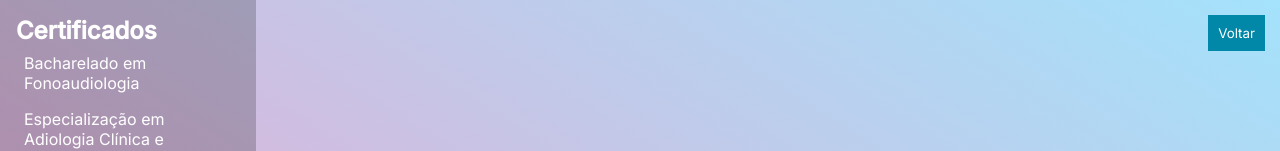
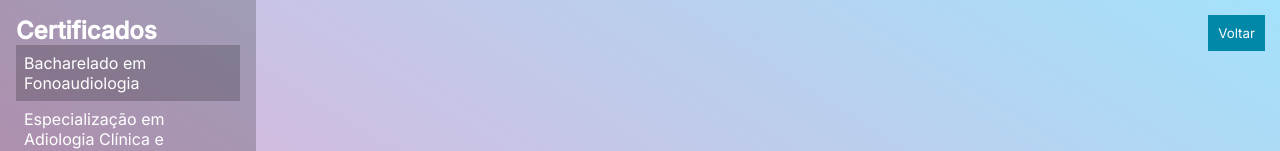
Before and after one commit to MoraesGil/colodefono, a React (Vite) app: page /certificates/1 in a window 1280 px wide. Shown: the top 151 px of the page. Built offline with nearby package versions, Linux system fonts and the light colour scheme.

Commit message:
refactor: remove id to params

```diff
--- a/src/components/CertificateMenu/CertificateMenu.tsx
+++ b/src/components/CertificateMenu/CertificateMenu.tsx
@@ -18,17 +18,15 @@ import { FaCircleArrowLeft, FaCircleArrowRight } from "react-icons/fa6";
 interface CertificateMenuProps {
   lengthArray: number;
   label: any;
-  id: any;
   organizedCertificateKeys: string[];
 }
 
 const CertificateMenu: React.FC<CertificateMenuProps> = ({
   lengthArray,
   label,
-  id,
   organizedCertificateKeys,
 }) => {
-  const [currentCertificate, setCurrentCertificate] = useState(id);
+  const [currentCertificate, setCurrentCertificate] = useState(1);
   const navigate = useNavigate();
 
   const certificateCount = lengthArray;
--- a/src/screens/CertificatesPage/CertificatesPage.tsx
+++ b/src/screens/CertificatesPage/CertificatesPage.tsx
@@ -67,7 +67,6 @@ const CertificatesPage: React.FC = () => {
       <CertificateMenu
         lengthArray={certificatesLength}
         label={label}
-        id={id}
         organizedCertificateKeys={organizedCertificateKeys}
       />
       <ContainerWrapper>
```
